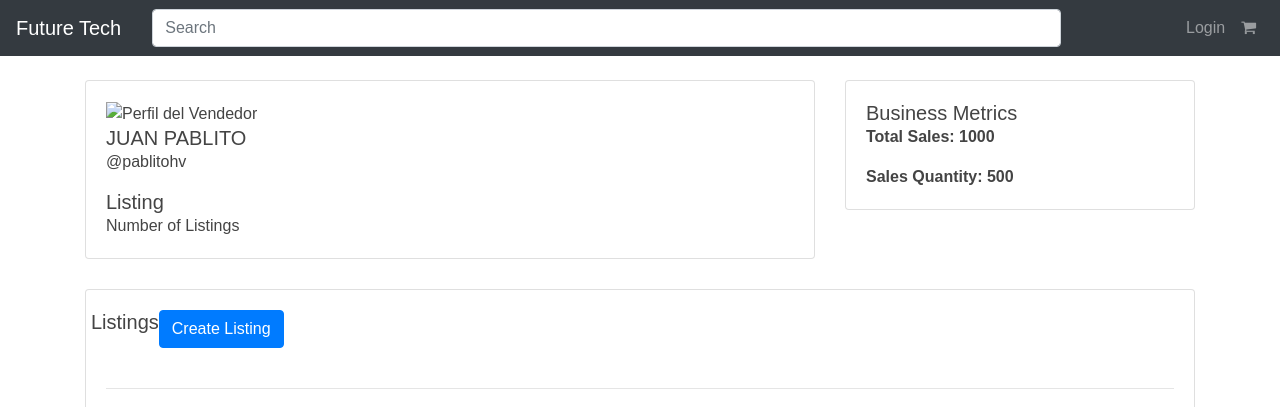
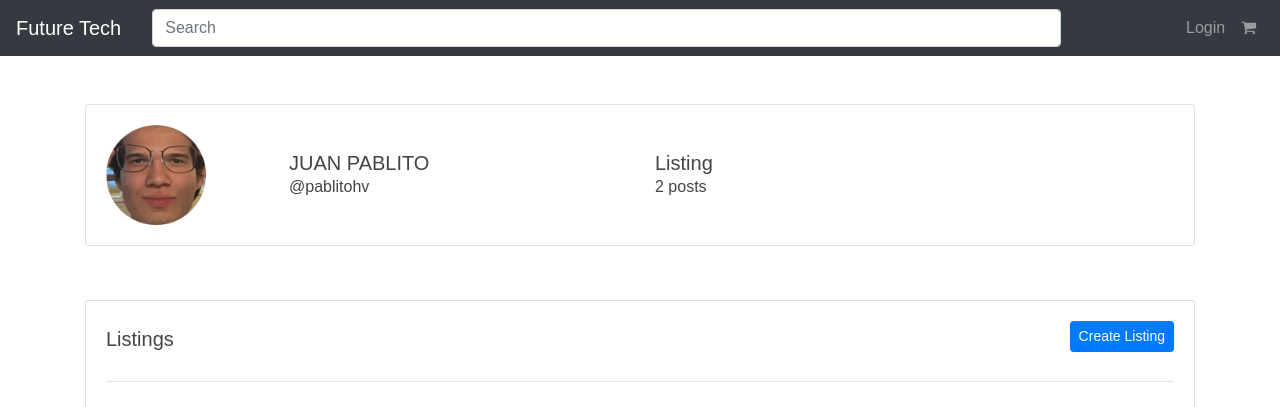
Before and after one commit to juanpahv/futuretech, a Django app: page /profile/sellercentral/ in a window 1280 px wide. Shown: the top 407 px of the page. Run offline with Django 4.2, Linux system fonts and the light colour scheme; some libraries are stand-ins or nearby versions.

Commit message:
Complete Templates 100% Real
:D

```diff
--- a/futuretech/posts/templates/productPage.html
+++ b/futuretech/posts/templates/productPage.html
@@ -38,6 +38,9 @@
             <p>Lorem ipsum dolor sit amet, consectetur adipiscing elit. Sed eget felis ut elit tincidunt fermentum.
                 Sed ac turpis sit amet libero lacinia sodales.</p>
             <h3 class="text-success font-weight-bold">$99.99</h3>
+            <p class="card-text">
+              <del class="text-muted">$1299.99</del>
+            </p>
             <div class="form-group">
                 <label for="quantity">Quantity:</label>
                 <input type="number" class="form-control form-control-sm text-right" id="quantity" style="width: 70px"
--- a/futuretech/sales/templates/sellerCentral.html
+++ b/futuretech/sales/templates/sellerCentral.html
@@ -1,62 +1,99 @@
-{% extends 'base.html' %} {% block content %}
+{% extends 'base.html' %}
+{% block content %}
 {% load static %}
 {% include 'navbar.html' %}
+
 <title>Seller Central</title>
+
 <div class="container mt-4">
     <div class="row">
-        <div class="col-md-8">
+        <div class="col-md-12 mt-4">
             <div class="card">
                 <div class="card-body">
-                    <img src="{% static 'img/favicon.jpg' %}" class="imgVendedor" alt="Perfil del Vendedor">
-                    <h5 class="card-title">JUAN PABLITO</h5>
-                    <p class="card-text">@pablitohv</p>
-                    <h5 class="card-title">Listing</h5>
-                    <p class="card-text">Number of Listings</p>
+                    <div class="row align-items-center">
+                        <div class="col-md-2">
+                            <img src="{% static 'img/favicon.png' %}" class="imgVendedor" alt="Perfil del Vendedor"
+                                style="max-width: 100px; height: auto;">
+                        </div>
+                        <div class="col-md-8">
+                            <div class="row">
+                                <div class="col-md-6 d-flex flex-column justify-content-center">
+                                    <h5 class="card-title">JUAN PABLITO</h5>
+                                    <p class="card-text">@pablitohv</p>
+                                </div>
+                                <div class="col-md-6 d-flex flex-column justify-content-center">
+                                    <h5 class="card-title">Listing</h5>
+                                    <p class="card-text">2 posts</p>
+                                </div>
+                            </div>
+                        </div>
+                    </div>
                 </div>
             </div>
+
         </div>
-        <div class="col-md-4">
+
+        <div class="col-md-12 mt-4">
             <div class="card">
                 <div class="card-body">
-                    <h5 class="card-title">Business Metrics</h5>
-                    <p class="card-text"><strong>Total Sales: 1000</strong></p>
-                    <p class="card-text"><strong>Sales Quantity: 500</strong></p>
-                </div>
-            </div>
-        </div>
-        <!-- Create Listing and Listing Display -->
-        <div class="col-md-12">
-            <div class="card">
-                <div class="card-body">
-                    <div class="row">
-                        <h5 class="card-title">Listings</h5>
-                        <button type="button" class="btn btn-primary mb-3">Create Listing</button>
+                    <div class="row align-items-center justify-content-between mb-3">
+                        <div class="col-md-6">
+                            <h5 class="card-title">Listings</h5>
+                        </div>
+                        <div class="col-md-6 text-md-right">
+                            <button type="button" class="btn btn-primary btn-sm">Create Listing</button>
+                        </div>
                     </div>
                     <hr class="my-4">
-                    <div class="row">
-                        <img src="product1.jpg" alt="Product 1">
-                        <h6>Product Name</h6>
-                        <p>Stock: 100 units</p>
-                        <p>Units Sold: 50</p>
-                        <p>Price: $19.99</p>
-                        <button class="btn btn-danger">Delete</button>
-                        <button class="btn btn-warning">Modify</button>
+                    <div class="row mb-3">
+                        <div class="col-md-3">
+                            <img src="{% static 'img/airpods.jpg' %}" alt="Product 1" class="img-fluid">
+                        </div>
+                        <div class="col-md-6">
+                            <div>
+                                <h4><strong>Airpods 2</strong></h4>
+                                <p>Stock: 100 units</p>
+                                <p>Units Sold: 50</p>
+                                <p class="text-success font-weight-bold">Discount Price: $999.99</p>
+                                <p class="card-text">
+                                    <del class="text-muted">Price: $1299.99</del>
+                                </p>
+                            </div>
+                        </div>
+                        <div class="col-md-3 d-flex align-items-center justify-content-end">
+                            <div class="d-flex align-items-center">
+                                <button class="btn btn-danger btn-sm mx-2">Delete</button>
+                                <button class="btn btn-warning btn-sm mx-2">Modify</button>
+                            </div>
+                        </div>
                     </div>
                     <hr class="my-4">
-                    <div class="row">
-                        <img src="product1.jpg" alt="Product 2">
-                        <h6>Product Name</h6>
-                        <p>Stock: 100 units</p>
-                        <p>Units Sold: 50</p>
-                        <p>Price: $19.99</p>
-                        <button class="btn btn-danger">Delete</button>
-                        <button class="btn btn-warning">Modify</button>
+                    <div class="row mb-3">
+                        <div class="col-md-3">
+                            <img src="{% static 'img/airpods.jpg' %}" alt="Product 1" class="img-fluid">
+                        </div>
+                        <div class="col-md-6">
+                            <div>
+                                <h4><strong>Airpods 2</strong></h4>
+                                <p>Stock: 100 units</p>
+                                <p>Units Sold: 50</p>
+                                <p class="text-success font-weight-bold">Discount Price: $999.99</p>
+                                <p class="card-text">
+                                    <del class="text-muted">Price: $1299.99</del>
+                                </p>
+                            </div>
+                        </div>
+                        <div class="col-md-3 d-flex align-items-center justify-content-end">
+                            <div class="d-flex align-items-center">
+                                <button class="btn btn-danger btn-sm mx-2">Delete</button>
+                                <button class="btn btn-warning btn-sm mx-2">Modify</button>
+                            </div>
+                        </div>
                     </div>
                 </div>
-
             </div>
         </div>
     </div>
 </div>
-</div>
+
 {% endblock %}
```
Also changed, not shown: futuretech/posts/templates/index.html (+32 -8 lines), futuretech/sales/templates/shoppingCart.html (+18 -14 lines).
